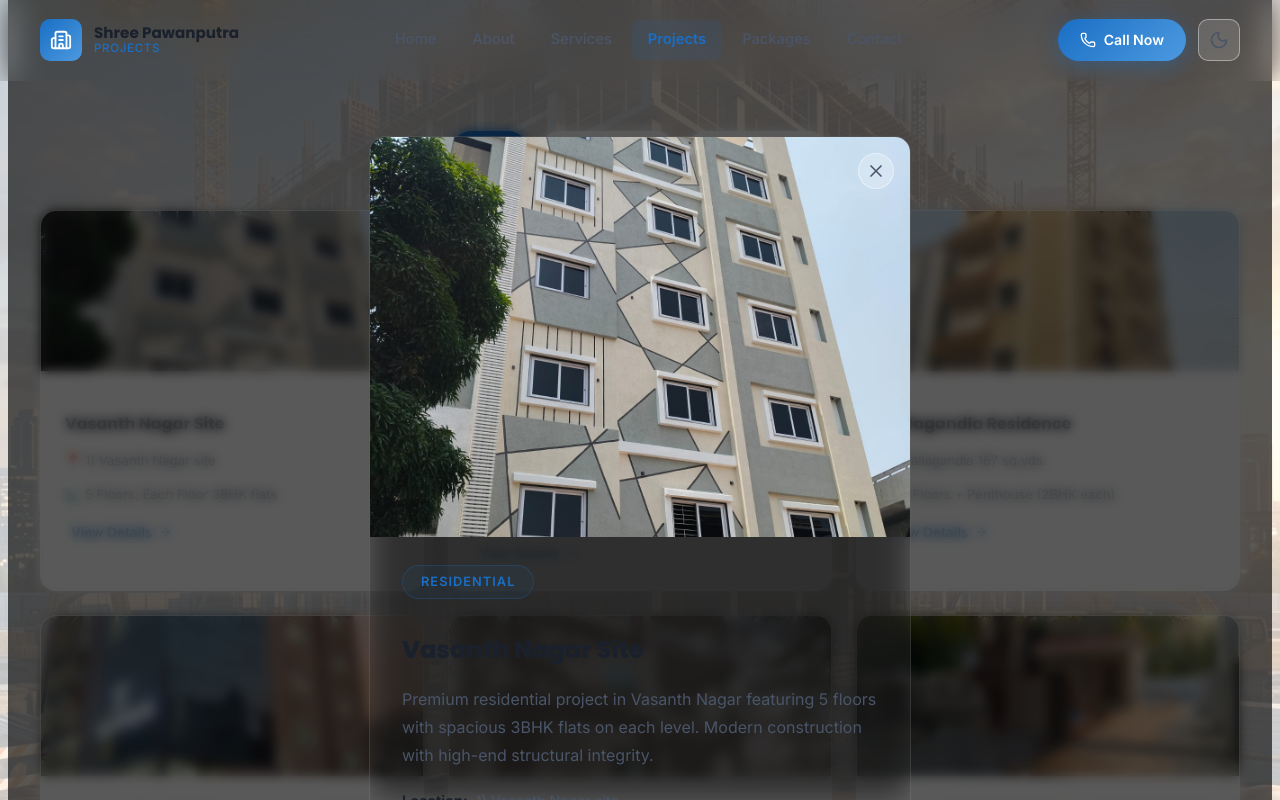
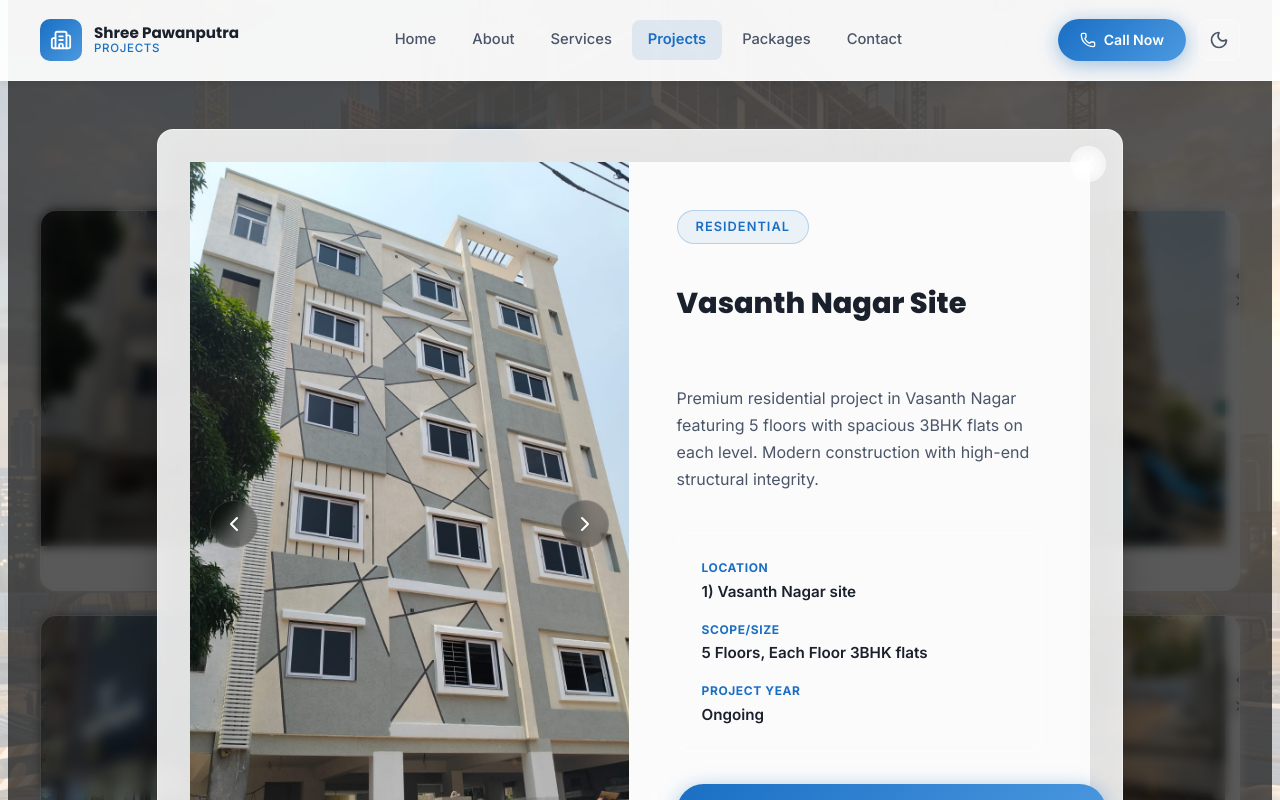
Before and after one commit to BasithRahul/brickBoltSPP, a React (Vite) app in the folder client/: page /projects in a window 1280 px wide. Both pictures are taken after a click on the element 232 px from the left and 894 px from the top of the page. Shown: the part 494-1294 px from the top of the page. Built offline with nearby package versions, Linux system fonts and the light colour scheme.

Commit message:
UI Tweak: Swapping modal columns (Text Left, Images Right) and capping vertical height

```diff
--- a/client/src/components/Navbar.css
+++ b/client/src/components/Navbar.css
@@ -6,9 +6,8 @@
   right: 0;
   z-index: 1000;
   background: var(--nav-bg);
-  border-bottom: 1px solid transparent;
-  backdrop-filter: blur(16px);
-  -webkit-backdrop-filter: blur(16px);
+  border-bottom: 1px solid var(--card-border);
+  box-shadow: var(--shadow);
   transition: var(--transition);
   height: 80px;
 }
--- a/client/src/index.css
+++ b/client/src/index.css
@@ -18,6 +18,7 @@
   --surface-2: rgba(255, 255, 255, 0.25);
   --card: rgba(255, 255, 255, 0.88);
   --card-border: rgba(255, 255, 255, 0.4);
+  --nav-bg: rgba(255, 255, 255, 0.95);
 
   --text: #1a202c;
   --text-muted: #4a5568;
@@ -34,6 +35,7 @@
   --surface-2: rgba(255, 255, 255, 0.06);
   --card: rgba(19, 26, 46, 0.85);
   --card-border: rgba(255, 255, 255, 0.1);
+  --nav-bg: rgba(10, 15, 28, 0.95);
   --text: #f7fafc;
   --text-muted: #a0aec0;
 }
--- a/client/src/pages/Projects.css
+++ b/client/src/pages/Projects.css
@@ -78,109 +78,182 @@
   animation: fadeIn 0.2s ease;
 }
 .proj-modal {
-  max-width: 540px;
+  max-width: 900px;
   width: 100%;
   border-radius: var(--radius);
   overflow: hidden;
   position: relative;
-  animation: fadeUp 0.3s ease;
+  background: var(--card);
+  animation: fadeUp 0.4s cubic-bezier(0.16, 1, 0.3, 1);
+  box-shadow: 0 30px 60px -12px rgba(0,0,0,0.25), 0 18px 36px -18px rgba(0,0,0,0.3);
 }
+
 .proj-modal__close {
   position: absolute;
   top: 16px; right: 16px;
   width: 36px; height: 36px;
   border-radius: 50%;
-  background: var(--surface-2);
-  border: 1px solid var(--card-border);
-  color: var(--text-muted);
+  background: rgba(255, 255, 255, 0.2);
+  backdrop-filter: blur(8px);
+  border: 1px solid rgba(255, 255, 255, 0.2);
+  color: #fff;
   display: flex; align-items: center; justify-content: center;
   cursor: pointer;
   transition: var(--transition);
-  z-index: 1;
+  z-index: 100;
 }
-.proj-modal__close:hover { background: #ef4444; color: #fff; }
-.proj-modal__visual {
-  height: 180px;
-  display: flex; align-items: center; justify-content: center;
-  font-size: 3rem;
+.proj-modal__close:hover { background: #ef4444; border-color: #ef4444; color: #fff; }
+
+.proj-modal__container {
+  display: flex;
+  min-height: 500px;
 }
-.proj-modal__body { padding: 28px 32px 36px; }
-.proj-modal__body .badge { margin-bottom: 12px; }
-.proj-modal__body h2 { font-family: 'Poppins', sans-serif; font-size: 1.5rem; font-weight: 800; margin-bottom: 14px; }
-.proj-modal__info {
-  margin-top: 20px;
+
+/* IMAGE SLIDER (Left) */
+.proj-modal__slider {
+  flex: 1.2;
+  position: relative;
+  background: #000;
   display: flex;
-  flex-direction: column;
-  gap: 8px;
-  font-size: 0.9rem;
-  color: var(--text-muted);
+  align-items: center;
+  justify-content: center;
+  overflow: hidden;
 }
-.proj-modal__info strong { color: var(--text); margin-right: 4px; }
-
-.proj-card__img {
+.proj-modal__slider-img {
   width: 100%;
   height: 100%;
   object-fit: cover;
-  transition: transform 0.6s cubic-bezier(0.33, 1, 0.68, 1);
+  animation: fadeIn 0.4s ease;
 }
-.proj-card:hover .proj-card__img {
-  transform: scale(1.1);
-}
-.proj-card__nav {
+.proj-modal__slider-nav {
   position: absolute;
   inset: 0;
   display: flex;
   align-items: center;
   justify-content: space-between;
-  padding: 0 10px;
-  opacity: 0;
-  transition: var(--transition);
+  padding: 0 20px;
   pointer-events: none;
-  z-index: 5;
 }
-.proj-card:hover .proj-card__nav {
-  opacity: 1;
-}
-.proj-card__nav-btn {
-  width: 32px;
-  height: 32px;
+.proj-modal__slider-btn {
+  width: 48px;
+  height: 48px;
   border-radius: 50%;
-  background: rgba(255, 255, 255, 0.15);
+  background: rgba(0, 0, 0, 0.3);
   backdrop-filter: blur(8px);
-  border: 1px solid rgba(255, 255, 255, 0.2);
+  border: 1px solid rgba(255, 255, 255, 0.1);
   color: #fff;
   display: flex;
   align-items: center;
   justify-content: center;
   cursor: pointer;
   pointer-events: auto;
-  transition: all 0.2s ease;
+  transition: var(--transition);
 }
-.proj-card__nav-btn:hover {
+.proj-modal__slider-btn:hover {
   background: var(--primary);
   border-color: var(--primary);
   transform: scale(1.1);
 }
-.proj-card__nav-btn:active {
-  transform: scale(0.9);
+.proj-modal__slider-counter {
+  position: absolute;
+  bottom: 20px;
+  left: 50%;
+  transform: translateX(-50%);
+  background: rgba(0, 0, 0, 0.5);
+  backdrop-filter: blur(4px);
+  padding: 4px 12px;
+  border-radius: 20px;
+  color: #fff;
+  font-size: 0.8rem;
+  font-weight: 600;
 }
 
-.proj-modal__visual-container {
-  max-height: 400px;
-  overflow-y: auto;
-  background: var(--surface-2);
+.proj-modal__placeholder {
+  width: 100%;
+  height: 100%;
+  display: flex;
+  align-items: center;
+  justify-content: center;
 }
-.proj-modal__gallery {
+
+/* DETAILS (Right) */
+.proj-modal__details {
+  flex: 1;
+  padding: 48px;
+  display: flex;
+  flex-direction: column;
+  background: var(--card);
+}
+
+.proj-modal__header { margin-bottom: 24px; }
+.proj-modal__title {
+  font-family: 'Poppins', sans-serif;
+  font-size: 1.8rem;
+  font-weight: 800;
+  color: var(--text);
+  line-height: 1.2;
+}
+
+.proj-modal__body {
+  flex: 1;
+  display: flex;
+  flex-direction: column;
+  gap: 24px;
+}
+
+.proj-modal__desc {
+  font-size: 1rem;
+  line-height: 1.7;
+  color: var(--text-muted);
+}
+
+.proj-modal__meta {
+  display: flex;
+  flex-direction: column;
+  gap: 16px;
+  padding: 24px;
+  background: var(--surface);
+  border-radius: 12px;
+  border: 1px solid var(--card-border);
+}
+
+.proj-modal__meta-item {
   display: flex;
   flex-direction: column;
   gap: 2px;
 }
-.proj-modal__img {
-  width: 100%;
-  height: auto;
-  max-height: 500px;
-  object-fit: cover;
-  display: block;
+.proj-modal__meta-item .label {
+  font-size: 0.75rem;
+  text-transform: uppercase;
+  letter-spacing: 0.05em;
+  font-weight: 700;
+  color: var(--primary);
+}
+.proj-modal__meta-item .value {
+  font-size: 0.95rem;
+  font-weight: 600;
+  color: var(--text);
+}
+
+.proj-modal__footer {
+  margin-top: 32px;
+}
+
+/* RESPONSIVE */
+@media (max-width: 800px) {
+  .proj-modal { max-width: 500px; }
+  .proj-modal__container { flex-direction: column; }
+  .proj-modal__slider { height: 300px; }
+  .proj-modal__details { padding: 32px 24px; }
+  .proj-modal__title { font-size: 1.5rem; }
+  .proj-modal__close { color: var(--text); background: var(--surface-2); }
+}
+
+@media (max-width: 640px) {
+  .proj-grid { grid-template-columns: 1fr; }
+  .proj-modal-overlay { padding: 0; }
+  .proj-modal { height: 100vh; border-radius: 0; max-width: none; }
+  .proj-modal__container { height: 100%; }
 }
 
 @media (max-width: 1024px) {
--- a/client/src/pages/Projects.jsx
+++ b/client/src/pages/Projects.jsx
@@ -146,6 +146,7 @@ const filters = ["All", "Residential", "Commercial"];
 export default function ProjectsPage() {
   const [filter, setFilter] = useState("All");
   const [selected, setSelected] = useState(null);
+  const [modalImgIdx, setModalImgIdx] = useState(0);
   const [cardIndices, setCardIndices] = useState({});
 
   const filtered = filter === "All" ? projects : projects.filter((p) => p.category === filter);
@@ -158,6 +159,23 @@ export default function ProjectsPage() {
     document.querySelectorAll(".reveal").forEach((el) => observer.observe(el));
     return () => observer.disconnect();
   }, [filter]);
+
+  // Reset modal image index when selection changes
+  useEffect(() => {
+    setModalImgIdx(0);
+  }, [selected]);
+
+  const nextModalImg = (e) => {
+    e.stopPropagation();
+    if (!selected.images) return;
+    setModalImgIdx((prev) => (prev + 1) % selected.images.length);
+  };
+
+  const prevModalImg = (e) => {
+    e.stopPropagation();
+    if (!selected.images) return;
+    setModalImgIdx((prev) => (prev === 0 ? selected.images.length - 1 : prev - 1));
+  };
 
   const handleNext = (e, p) => {
     e.stopPropagation();
@@ -254,33 +272,74 @@ export default function ProjectsPage() {
       {/* Modal */}
       {selected && (
         <div className="proj-modal-overlay" onClick={() => setSelected(null)}>
-          <div className="proj-modal glass" onClick={(e) => e.stopPropagation()}>
+          <div className="proj-modal card" onClick={(e) => e.stopPropagation()}>
             <button className="proj-modal__close" onClick={() => setSelected(null)} id="modal-close">
               <X size={20} />
             </button>
-            <div className="proj-modal__visual-container">
+            <div className="proj-modal__container">
+              {/* Image Slider (Left) */}
+              <div className="proj-modal__slider">
                 {selected.images && selected.images.length > 0 ? (
-                <div className="proj-modal__gallery">
-                  {selected.images.map((img, idx) => (
-                    <img key={idx} src={img} alt={`${selected.title} ${idx + 1}`} className="proj-modal__img" />
-                  ))}
+                  <>
+                    <img src={selected.images[modalImgIdx]} alt={selected.title} className="proj-modal__slider-img" />
+                    {selected.images.length > 1 && (
+                      <div className="proj-modal__slider-nav">
+                        <button className="proj-modal__slider-btn" onClick={prevModalImg}>
+                          <ChevronLeft size={24} />
+                        </button>
+                        <button className="proj-modal__slider-btn" onClick={nextModalImg}>
+                          <ChevronRight size={24} />
+                        </button>
                       </div>
+                    )}
+                    <div className="proj-modal__slider-counter">
+                      {modalImgIdx + 1} / {selected.images.length}
+                    </div>
+                  </>
                 ) : (
-                <div className="proj-modal__visual" style={{ background: `${selected.color}18` }}>
-                  <div style={{ color: selected.color }}>{selected.icon}</div>
+                  <div className="proj-modal__placeholder" style={{ background: `${selected.color}15` }}>
+                    <Building2 size={64} style={{ color: selected.color }} />
                   </div>
                 )}
               </div>
-            <div className="proj-modal__body">
-              <span className="badge" style={{ color: selected.color, borderColor: `${selected.color}40`, background: `${selected.color}12` }}>
+
+              {/* Project Details (Right) */}
+              <div className="proj-modal__details">
+                <div className="proj-modal__header">
+                  <span className="badge" style={{
+                    color: selected.color,
+                    borderColor: `${selected.color}40`,
+                    background: `${selected.color}12`
+                  }}>
                     {selected.category}
                   </span>
-              <h2>{selected.title}</h2>
-              <p style={{ color: "var(--text-muted)", lineHeight: 1.75 }}>{selected.desc}</p>
-              <div className="proj-modal__info">
-                <div><strong>Location:</strong> {selected.location}</div>
-                <div><strong>Details:</strong> {selected.area}</div>
-                <div><strong>Year:</strong> {selected.year}</div>
+                  <h2 className="proj-modal__title">{selected.title}</h2>
+                </div>
+
+                <div className="proj-modal__body">
+                  <p className="proj-modal__desc">{selected.desc}</p>
+
+                  <div className="proj-modal__meta">
+                    <div className="proj-modal__meta-item">
+                      <span className="label">Location</span>
+                      <span className="value">{selected.location}</span>
+                    </div>
+                    <div className="proj-modal__meta-item">
+                      <span className="label">Scope/Size</span>
+                      <span className="value">{selected.area}</span>
+                    </div>
+                    <div className="proj-modal__meta-item">
+                      <span className="label">Project Year</span>
+                      <span className="value">{selected.year}</span>
+                    </div>
+                  </div>
+                </div>
+
+                <div className="proj-modal__footer">
+                  <a href="tel:+919000100889" className="btn btn-primary" style={{ width: "100%", justifyContent: "center" }}>
+                    Enquire Now <ArrowRight size={18} />
+                  </a>
+                </div>
               </div>
             </div>
           </div>
```
Lines whose indentation alone changed are shown as unchanged.
